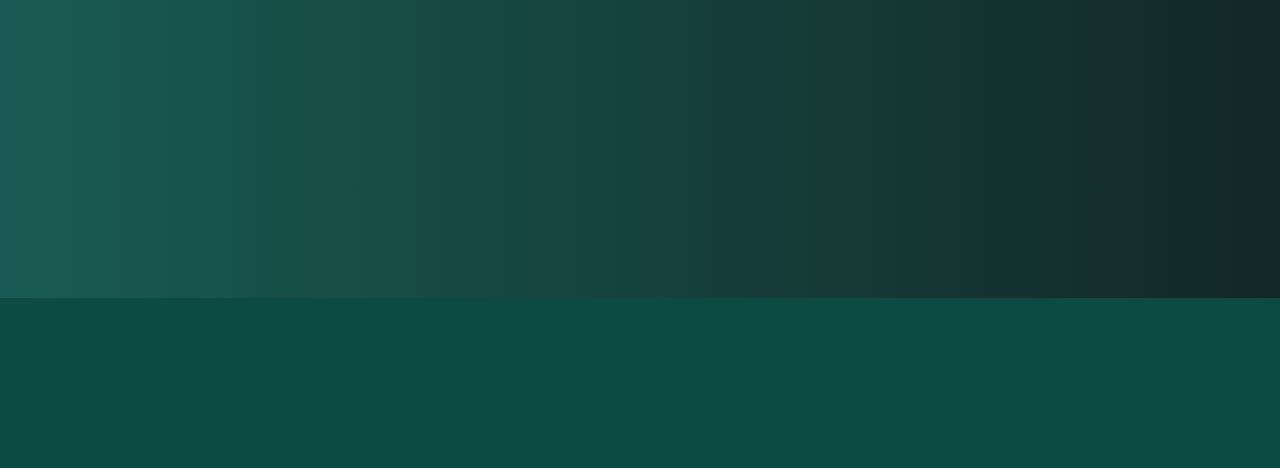
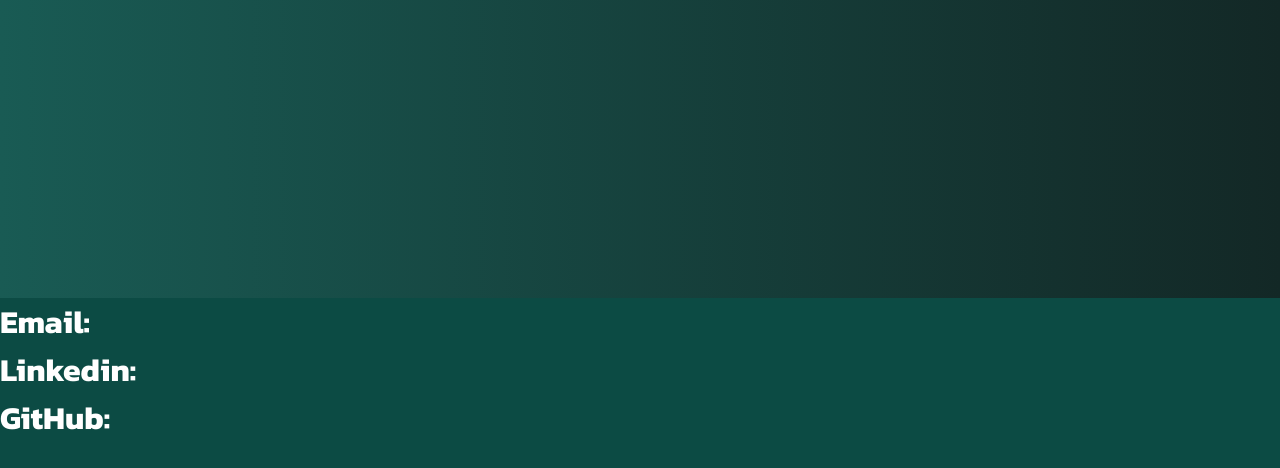
Before and after one commit to KevinGCrz/Portifolio-KevinCruz, a plain HTML site: page index.html in a window 1280 px wide. Shown: the part 2102-2570 px from the top of the page. Drawn offline with Linux system fonts and the light colour scheme.

Commit message:
Correção estrutura v2

```diff
--- a/index.html
+++ b/index.html
@@ -89,6 +89,12 @@
 
     <div class="contato view-100" id="contato">
 
+        <div class="view-contatos">
+            <h1>Email:</h1>
+            <h1>Linkedin:</h1>
+            <h1>GitHub:</h1>
+        </div>
+
     </div>
 
 </body>
```
